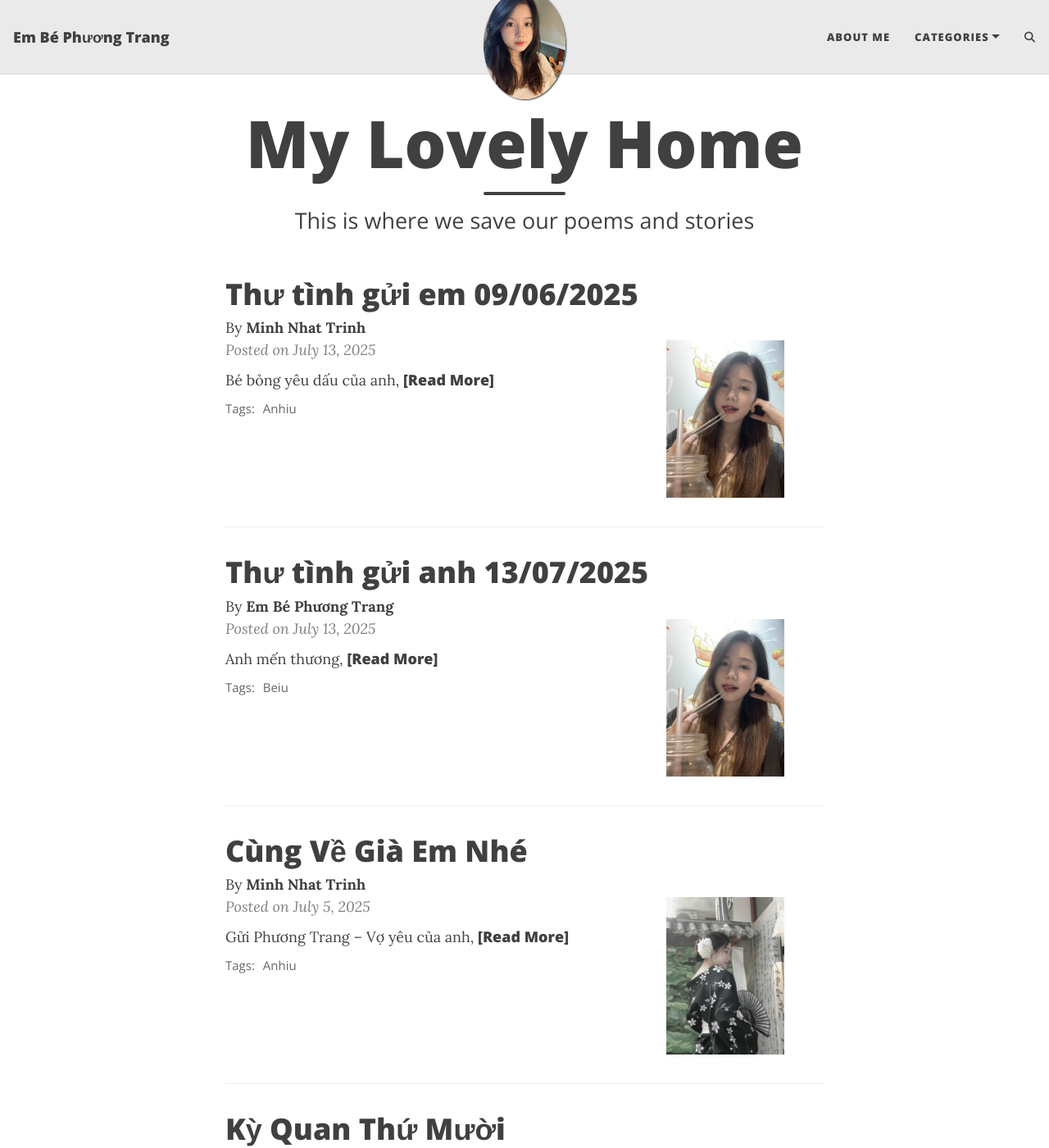
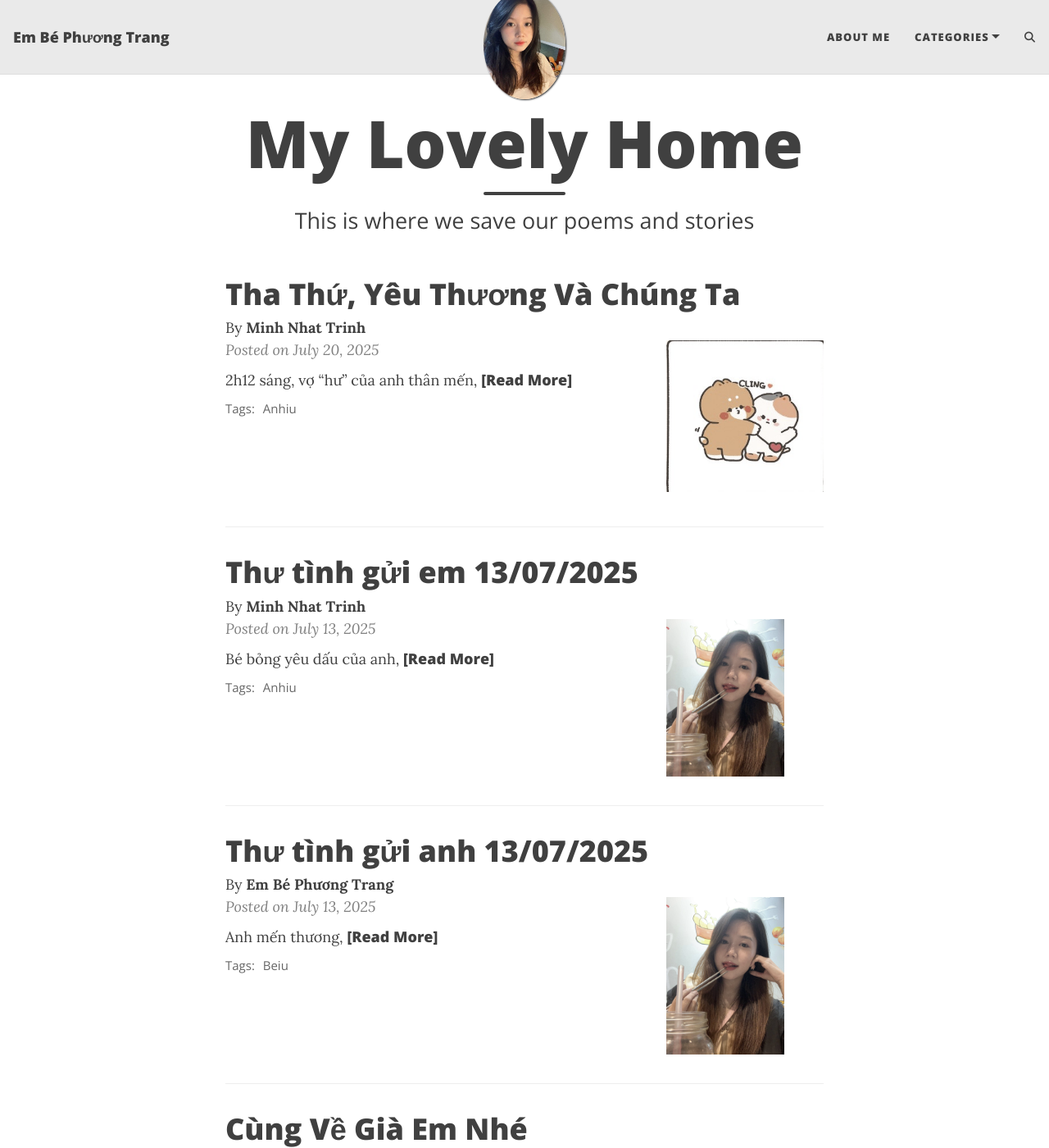
Before and after one commit to phuongtrang2807/phuongtrang2807.github.io, a Jekyll site: the page built from index.html, in a window 1280 px wide and 1400 px high. Shown: the whole window at 82% size. Built offline with Jekyll 4.4.1, drawn with Linux system fonts in a browser that asks for light colours; the list of posts is cut into pages by our own code; comment, search, counter and statistics services are not loaded; some of the changed lines change nothing that is shown; some of the changed text lies outside the part shown.

Commit message:
add post

```diff
--- a/_posts/2025-07-13-thu-tinh-gui-em-4.md
+++ b/_posts/2025-07-13-thu-tinh-gui-em-4.md
@@ -1,6 +1,6 @@
 ---
 layout: post
-title: Thư tình gửi em 09/06/2025
+title: Thư tình gửi em 13/07/2025
 # subtitle: Mãi là em bé của anh nhé
 cover-img: /assets/img/Trang7.jpg
 thumbnail-img: /assets/img/Trang46.jpg
--- /dev/null
+++ b/_posts/2025-07-20-tha-thu-yeu-thuong-va-chung-ta.md
@@ -0,0 +1,55 @@
+---
+layout: post
+title: Tha Thứ, Yêu Thương Và Chúng Ta
+# subtitle: Mãi là em bé của anh nhé
+cover-img: /assets/img/Trang7.jpg
+thumbnail-img: /assets/img/sad.jpg
+# share-img: /assets/img/path.jpg
+tags: [Anhiu]
+author: Minh Nhat Trinh
+---
+
+*2h12 sáng, vợ "hư" của anh thân mến,*
+
+Lúc này là 2h12 sáng, và anh đang ngồi viết cho em những dòng này – trong một đêm yên tĩnh đến lạ. Không có tiếng ồn, không có ai ngoài kia, chỉ có anh với những nghĩ suy về em.
+
+Hôm qua, anh đã buồn thật. Cảm xúc trong anh khi ấy như chùng xuống, nặng nề, không phải vì giận – mà vì anh thấy tổn thương một chút. Nhưng giờ đây, anh lại cảm thấy nhẹ lòng hơn nhiều rồi. Vì em đã biết mình sai, đã biết nhận lỗi, và điều đó khiến anh cảm thấy an tâm hơn. Anh chỉ mong một điều: từ nay về sau, em đừng bao giờ nói dối anh nữa nhé. Đừng vì bất cứ lý do gì mà giấu anh một điều gì. Dù là chuyện nhỏ, anh vẫn muốn được biết – được đồng hành cùng em qua mọi cảm xúc.
+
+Anh đã tha thứ cho em rồi. Nên em bé à, hãy học cách tha thứ cho chính mình. Em không cần tự trách bản thân mãi đâu, vì điều quan trọng nhất là chúng mình vẫn còn ở đây – vẫn còn yêu thương nhau. Và từ hôm nay, từ phút giây này, hãy để mọi tổn thương ở lại phía sau. Mình chỉ tập trung vào việc yêu nhau thôi, được không em? Mình hãy dành cho nhau tất cả những điều đẹp đẽ và quý giá nhất mà hai trái tim này có thể mang lại.
+
+Anh nhớ em, rất nhớ. Một nỗi nhớ như ngấm vào da thịt, cồn cào trong lồng ngực. Anh đã nghĩ hôm nay mình không thể viết cho em được, vì cảm xúc dường như bị đè nén... Nhưng rồi anh lại sợ em buồn. Sợ em nghĩ rằng chỉ vì em sai mà anh không còn yêu em nữa. **Không đâu em à. Anh vẫn yêu em – và chưa bao giờ dừng lại.**
+
+Anh sẽ luôn bảo vệ em, luôn che chở cho cảm xúc mong manh trong em. Anh trân trọng tất cả những gì em dành cho anh – từng lời nói, từng hành động, cả những nỗi sợ thầm kín nhất của em nữa.
+
+**Hai giờ mười hai đêm nay
+Anh ngồi viết những dòng đầy nhớ thương
+Hôm qua lòng thấy vấn vương
+Nỗi buồn len lỏi con đường tim anh
+Nhưng giờ đây đã yên lành
+Vì em bé biết lỗi mình hôm qua
+Biết sai, biết đã thật thà
+Là anh đã thấy lòng ta dịu dàng
+Anh tha thứ – chẳng nặng mang
+Nên em cũng hãy nhẹ nhàng thứ tha
+Cho tim được bước về nhà
+Bên nhau trọn vẹn, chẳng xa rời người
+Từ nay chẳng nói dối lời
+Chỉ yêu nhau mãi, chỉ cười bên nhau
+Những gì quý giá dài lâu
+Mình dành cho hết, không câu giữ gìn
+Anh đang nhớ lắm bóng hình
+Nhớ em da diết, nhớ tình đôi ta
+Anh luôn bảo vệ em mà
+Bảo vệ cảm xúc, xót xa em buồn
+Không hoàn hảo, chẳng ngọt suôn
+Nhưng anh sẽ cố, sẽ luôn chân thành
+Yêu em bằng cả tim anh
+Theo cách trọn vẹn, mong manh nhưng bền
+Em ơi hãy ngủ thật êm
+Anh ngồi đây viết – gửi em cả trời...**
+
+Anh không hoàn hảo, và có lẽ chẳng bao giờ là người yêu lý tưởng như trong phim ảnh. Nhưng anh hứa với em: anh sẽ yêu em bằng tất cả sự chân thành, bằng cách trọn vẹn nhất mà anh có thể.
+
+Anh yêu em
+Luôn luôn và mãi mãi
+Chồng béo của em
```
Also changed, not shown: assets/img/Trang47.jpg (added), assets/img/sad.jpg (added).
